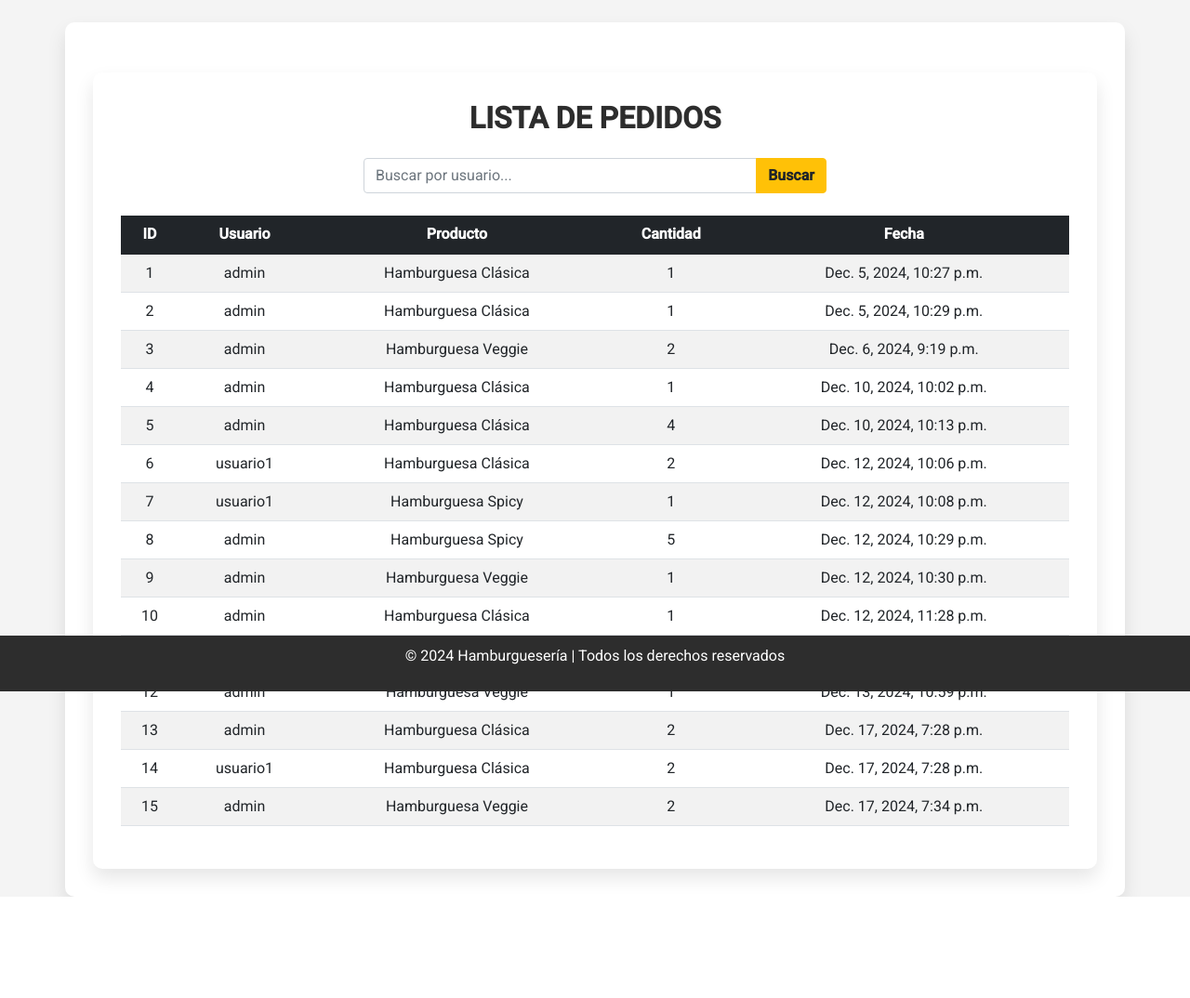
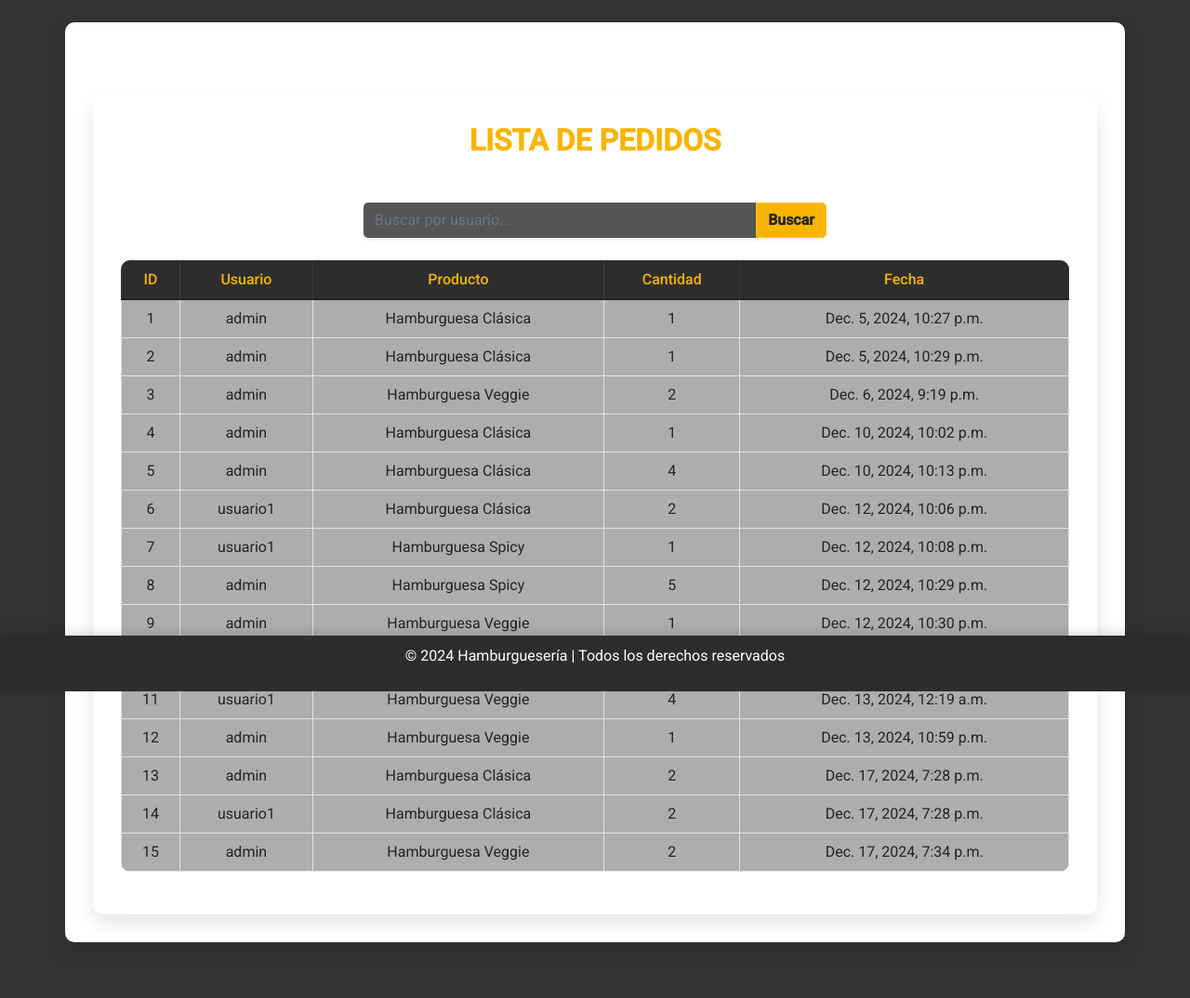
Before and after one commit to joaquin-benitez/proyectopy, a Django app: page /pedidos/lista/ in a window 1280 px wide. Shown: the part 56-1130 px from the top of the page at 93% size. Before the commit the page ends 1021 px from the top, so only its background shows below. Run offline with Django 5.2, Linux system fonts and the light colour scheme; data comes from the database, SQL or seed files in the repository.

Commit message:
retoques style

```diff
--- a/hamburgueseria/pedidos/templates/pedidos/lista_pedidos.html
+++ b/hamburgueseria/pedidos/templates/pedidos/lista_pedidos.html
@@ -1,23 +1,119 @@
 {% extends 'base.html' %}
 
+
 {% block content %}
-<div class="container mt-4">
+
+<style>
+  body {
+      font-family: 'Roboto', sans-serif;
+      background-color: #333333; /* Fondo oscuro para el body */
+      color: #ddd;
+      margin-bottom: 60px;
+  }
+
+  /* Estilo del Navbar */
+  nav {
+      background-color: #2d2d2d;
+  }
+
+  nav .navbar-brand {
+      color: #f8b400;
+      font-weight: 500;
+  }
+
+  nav .navbar-nav .nav-link {
+      color: #ddd;
+      font-weight: 400;
+  }
+
+  nav .navbar-nav .nav-link:hover {
+      color: #f8b400;
+      transition: color 0.3s ease;
+  }
+
+  /* Estilos de la tabla */
+  .table {
+      background-color: #adadad;
+      border-radius: 10px;
+      overflow: hidden;
+      transition: transform 0.3s ease-in-out;
+  }
+
+  .table-row {
+      transition: background-color 0.3s ease, transform 0.2s ease;
+  }
+
+  .table-row:hover {
+      background-color: #999999; /* Hover de la fila */
+      transform: scale(1.02);
+  }
+
+  .table th {
+      background-color: #2d2d2d;
+      color: #f8b400;
+      font-weight: 500;
+  }
+
+  /* Barra de búsqueda */
+  .input-group input {
+      background-color: #555;
+      color: #fff;
+      border: 2px solid #f8b400;
+      border-radius: 5px 0 0 5px;
+  }
+
+  .input-group input:focus {
+      background-color: #444;
+      color: #fff;
+      border-color: #f8b400;
+  }
+
+  .input-group button {
+      background-color: #f8b400;
+      color: #333;
+      border-radius: 0 5px 5px 0;
+      transition: background-color 0.3s ease;
+  }
+
+  .input-group button:hover {
+      background-color: #e67e00; /* Efecto hover en el botón */
+  }
+
+  /* Mensaje de error */
+  .text-danger {
+      font-size: 1.2rem;
+  }
+
+  footer {
+      background-color: #2d2d2d;
+      color: #fff;
+      text-align: center;
+      padding: 10px 0;
+      position: fixed;
+      bottom: 0;
+      width: 100%;
+      box-shadow: 0 -5px 10px rgba(0, 0, 0, 0.1);
+  }
+</style>
+
+
+<div class="container mt-5">
     <!-- Título de la Página -->
-    <h2 class="text-center mb-4 text-uppercase fw-bold" style="color: #2d2d2d;">Lista de Pedidos</h2>
+    <h2 class="text-center mb-5 text-uppercase fw-bold" style="color: #f8b400;">Lista de Pedidos</h2>
 
     <!-- Barra de Búsqueda -->
     <div class="row justify-content-center mb-4">
         <div class="col-md-6">
             <form method="get" action="" class="input-group">
-                <input type="text" name="usuario" class="form-control" placeholder="Buscar por usuario..." value="{{ query }}">
-                <button type="submit" class="btn btn-warning text-dark fw-bold">Buscar</button>
+                <input type="text" name="usuario" class="form-control border-0 shadow-sm" placeholder="Buscar por usuario..." value="{{ query }}">
+                <button type="submit" class="btn btn-warning text-dark fw-bold shadow-sm">Buscar</button>
             </form>
         </div>
     </div>
 
     <!-- Tabla de Pedidos -->
     <div class="table-responsive">
-        <table class="table table-hover table-striped align-middle">
+        <table class="table table-hover table-bordered align-middle">
             <thead class="table-dark text-center">
                 <tr>
                     <th>ID</th>
@@ -29,7 +125,7 @@
             </thead>
             <tbody class="text-center">
                 {% for pedido in pedidos %}
-                <tr>
+                <tr class="table-row">
                     <td>{{ pedido.id }}</td>
                     <td>{{ pedido.usuario.username }}</td>
                     <td>{{ pedido.hamburguesa }}</td>
@@ -45,4 +141,5 @@
         </table>
     </div>
 </div>
+
 {% endblock %}
```
